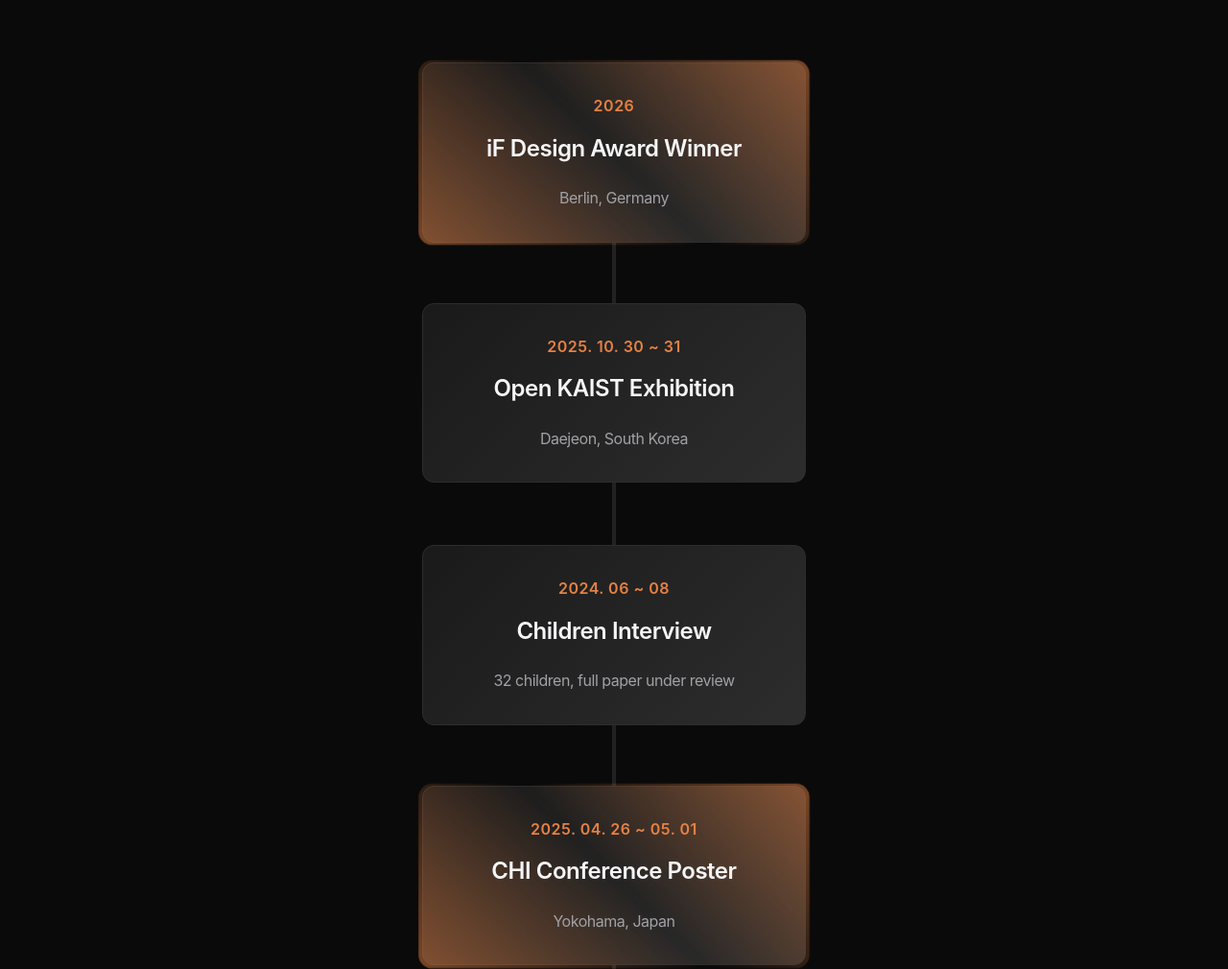
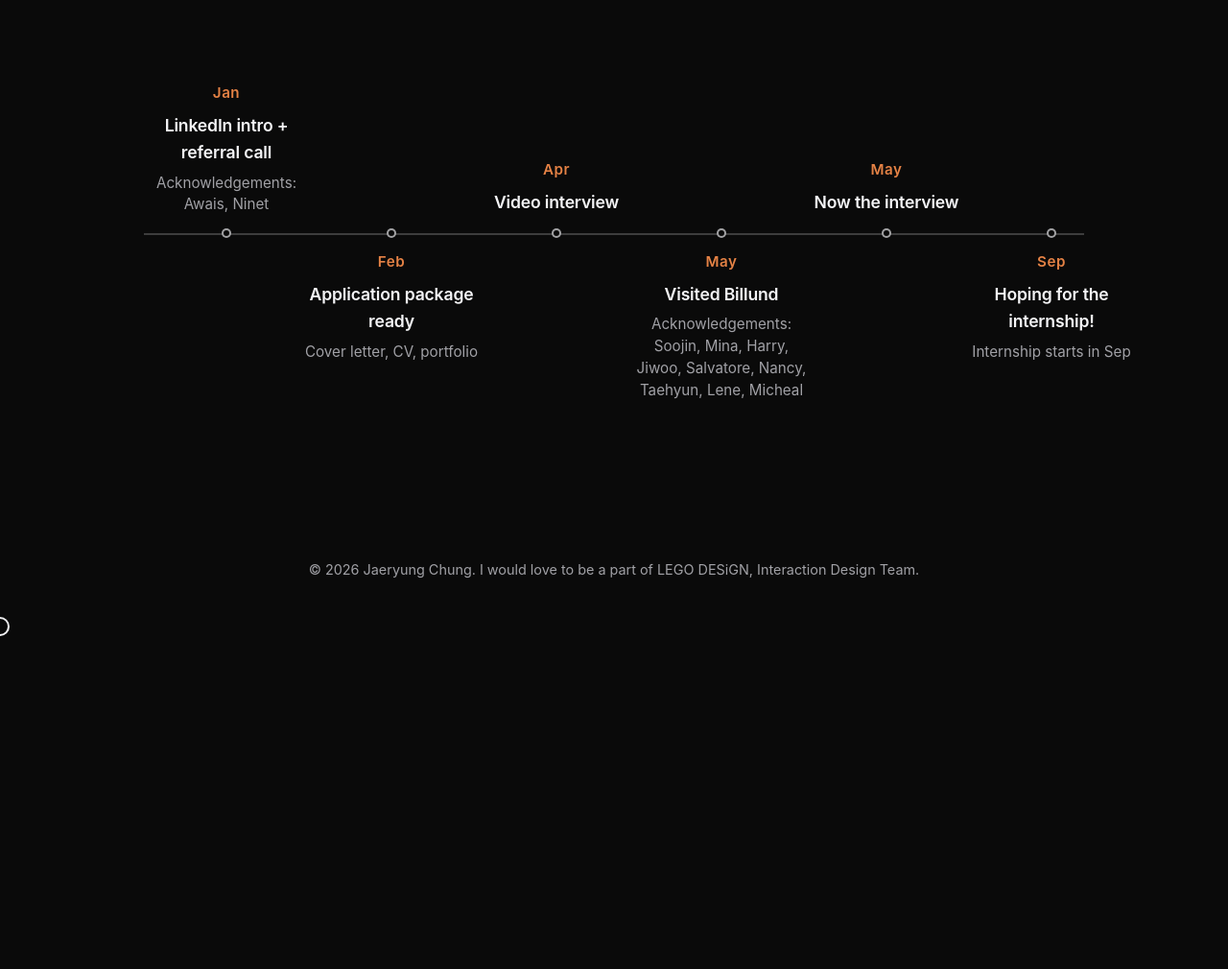
Before and after one commit to why-lego-should-hire-jaeryung/why-lego-should-hire-jaeryung.github.io, a website: page index.html in a window 1280 px wide. Shown: the part 6562-7572 px from the top of the page at 96% size. After the commit the page ends 7215 px from the top, so only its background shows below. Drawn offline with Linux system fonts and the light colour scheme; some packages are replaced by stand-ins of ours; a script that the page names is missing.

Commit message:
journey 1

```diff
--- a/index.html
+++ b/index.html
@@ -244,95 +244,57 @@
     <section id="showcase" class="fullscreen-section showcase-section">
         <div class="content-center fade-in">
             <h2>My Journey</h2>
-            <div class="timeline">
+            <div class="timeline journey-timeline">
                 <div class="timeline-item fade-in">
-                    <div class="timeline-dot"></div>
-                    <div class="timeline-content timeline-clickable" data-type="link" data-url="https://ifdesign.com/en/winner-ranking/project/wrighthere/764735">
-                        <div class="timeline-date">2026</div>
-                        <div class="timeline-title">
-                            iF Design Award Winner
-                            <span class="timeline-description">Berlin, Germany</span>
-                            <!-- <a href="https://ifdesign.com/en/winner-ranking/project/wrighthere/764735" class="info-icon" target="_blank" rel="noopener noreferrer">
-                                <span>i</span>
-                                <div class="info-popup">
-                                    <img src="src/if-2026.jpg" alt="iF Design Award">
-                                </div>
-                            </a> -->
-                        </div>
+                    <div class="timeline-card">
+                        <div class="timeline-date">Jan</div>
+                        <div class="timeline-title">LinkedIn intro + referral call</div>
+                        <div class="timeline-description">Acknowledgements: Awais, Ninet</div>
                     </div>
+                    <div class="timeline-marker"></div>
                 </div>
 
                 <div class="timeline-item fade-in">
-                    <div class="timeline-dot"></div>
-                    <div class="timeline-content">
-                        <div class="timeline-date">2025. 10. 30 ~ 31</div>
-                        <div class="timeline-title">
-                            Open KAIST Exhibition
-                            <span class="timeline-description">Daejeon, South Korea</span>
-                            <!-- <a href="#" class="info-icon" target="_blank" rel="noopener noreferrer">
-                                <span>i</span>
-                                <div class="info-popup">
-                                    <img src="src/placeholder.jpg" alt="Open KAIST Exhibition">
-                                </div>
-                            </a> -->
-                        </div>
+                    <div class="timeline-card">
+                        <div class="timeline-date">Feb</div>
+                        <div class="timeline-title">Application package ready</div>
+                        <div class="timeline-description">Cover letter, CV, portfolio</div>
                     </div>
+                    <div class="timeline-marker"></div>
                 </div>
 
                 <div class="timeline-item fade-in">
-                    <div class="timeline-dot"></div>
-                    <div class="timeline-content">
-                        <div class="timeline-date">2024. 06 ~ 08</div>
-                        <div class="timeline-title">
-                            Children Interview
-                            <span class="timeline-description">32 children, full paper under review</span>
-                        </div>
+                    <div class="timeline-card">
+                        <div class="timeline-date">Apr</div>
+                        <div class="timeline-title">Video interview</div>
                     </div>
+                    <div class="timeline-marker"></div>
                 </div>
 
                 <div class="timeline-item fade-in">
-                    <div class="timeline-dot"></div>
-                    <div class="timeline-content timeline-clickable" data-type="link" data-url="https://dl.acm.org/doi/10.1145/3706599.3719932">
-                        <div class="timeline-date">2025. 04. 26 ~ 05. 01</div>
-                        <div class="timeline-title">
-                            CHI Conference Poster
-                            <span class="timeline-description">Yokohama, Japan</span>
-                            <!-- <a href="https://chi2025.acm.org" class="info-icon" target="_blank" rel="noopener noreferrer">
-                                <span>i</span>
-                                <div class="info-popup">
-                                    <img src="src/placeholder.jpg" alt="Yokohama CHI Conference">
-                                </div>
-                            </a> -->
-                        </div>
+                    <div class="timeline-card">
+                        <div class="timeline-date">May</div>
+                        <div class="timeline-title">Visited Billund</div>
+                        <div class="timeline-description">Acknowledgements: Soojin, Mina, Harry, Jiwoo, Salvatore, Nancy, Taehyun, Lene, Micheal</div>
                     </div>
+                    <div class="timeline-marker"></div>
                 </div>
 
                 <div class="timeline-item fade-in">
-                    <div class="timeline-dot"></div>
-                    <div class="timeline-content timeline-clickable" data-type="link" data-url="https://design.co.kr/young-student/105407">
-                        <div class="timeline-date">2024. 12. 18 ~ 26</div>
-                        <div class="timeline-title">
-                            Seoul Exhibition
-                            <span class="timeline-description">Seoul, South Korea</span>
-                            <!-- <a href="#" class="info-icon" target="_blank" rel="noopener noreferrer">
-                                <span>i</span>
-                                <div class="info-popup">
-                                    <img src="src/placeholder.jpg" alt="Seoul Exhibition">
-                                </div>
-                            </a> -->
-                        </div>
+                    <div class="timeline-card">
+                        <div class="timeline-date">May</div>
+                        <div class="timeline-title">Now the interview</div>
                     </div>
+                    <div class="timeline-marker"></div>
                 </div>
 
                 <div class="timeline-item fade-in">
-                    <div class="timeline-dot"></div>
-                    <div class="timeline-content">
-                        <div class="timeline-date">2024. 05 ~</div>
-                        <div class="timeline-title">
-                            Project Start
-                            <span class="timeline-description">As ID KAIST graduation exhibition project</span>
-                        </div>
+                    <div class="timeline-card">
+                        <div class="timeline-date">Sep</div>
+                        <div class="timeline-title">Hoping for the internship!</div>
+                        <div class="timeline-description">Internship starts in Sep</div>
                     </div>
+                    <div class="timeline-marker"></div>
                 </div>
             </div>
         </div>
--- a/style.css
+++ b/style.css
@@ -738,121 +738,88 @@
 
 .timeline {
     position: relative;
-    max-width: 800px;
+    max-width: 1100px;
     margin: 0 auto;
-    padding: 2rem 0;
-}
-
-.timeline::before {
+    padding: 2.5rem 1rem;
+}
+
+.journey-timeline {
+    display: flex;
+    justify-content: space-between;
+    align-items: center;
+    gap: 2rem;
+}
+
+.journey-timeline::before {
     content: '';
+    position: absolute;
+    left: 0;
+    right: 0;
+    top: 50%;
+    height: 2px;
+    background: rgba(245, 245, 247, 0.22);
+    z-index: 0;
+}
+
+.timeline-item {
+    position: relative;
+    flex: 1 1 0;
+    min-width: 140px;
+    height: 220px;
+    display: flex;
+    align-items: center;
+    justify-content: center;
+}
+
+.timeline-marker {
+    position: absolute;
+    top: 50%;
+    left: 50%;
+    transform: translate(-50%, -50%);
+    width: 10px;
+    height: 10px;
+    border-radius: 50%;
+    border: 2px solid rgba(245, 245, 247, 0.65);
+    background: #0a0a0a;
+    z-index: 1;
+}
+
+.timeline-card {
     position: absolute;
     left: 50%;
     transform: translateX(-50%);
-    width: 4px;
-    height: 100%;
-    background: rgba(255, 255, 255, 0.1);
-    z-index: 0;
-}
-
-.timeline-item {
-    position: relative;
-    margin-bottom: 4rem;
-    display: flex;
-    justify-content: center;
-    align-items: center;
-}
-
-.timeline-dot {
-    display: none;
-}
-
-.timeline-content {
-    background: linear-gradient(135deg, #1a1a1a 0%, #2d2d2d 100%);
-    padding: 2rem 2.5rem;
-    border-radius: 12px;
-    border: 1px solid var(--border-color);
-    width: 100%;
-    max-width: 400px;
-    transition: all 0.3s ease;
+    width: 190px;
     text-align: center;
-    position: relative;
-    z-index: 1;
-}
-
-.timeline-content.timeline-clickable {
-    cursor: pointer;
-    position: relative;
-}
-
-.timeline-content.timeline-clickable::before {
-    content: '';
-    position: absolute;
-    top: -2px;
-    left: -2px;
-    right: -2px;
-    bottom: -2px;
-    border-radius: 14px;
-    background: linear-gradient(45deg, var(--accent), transparent, var(--accent));
-    opacity: 0;
-    transition: opacity 0.3s ease;
-    z-index: -1;
-    animation: borderPulse 3s ease-in-out infinite;
-}
-
-@keyframes borderPulse {
-    0%, 100% {
-        opacity: 0.3;
-        transform: scale(1);
-    }
-    50% {
-        opacity: 0.6;
-        transform: scale(1.02);
-    }
-}
-
-.timeline-content.timeline-clickable:hover::before {
-    opacity: 0.8;
-    animation: none;
-}
-
-.timeline-item:hover .timeline-content {
-    border-color: var(--accent);
-    transform: translateY(-4px);
+}
+
+.timeline-item:nth-child(odd) .timeline-card {
+    bottom: calc(50% + 18px);
+}
+
+.timeline-item:nth-child(even) .timeline-card {
+    top: calc(50% + 18px);
 }
 
 .timeline-date {
     color: var(--accent);
-    font-size: 1rem;
+    font-size: 0.95rem;
     font-weight: 600;
-    margin-bottom: 0.75rem;
     letter-spacing: 0.5px;
+    margin-bottom: 0.5rem;
 }
 
 .timeline-title {
-    font-size: 1.5rem;
+    font-size: 1.1rem;
     font-weight: 600;
-    letter-spacing: -0.02em;
-    display: flex;
-    flex-direction: column;
-    align-items: center;
-    gap: 0.75rem;
+    letter-spacing: -0.01em;
 }
 
 .timeline-description {
     display: block;
     color: var(--text-secondary);
-    font-size: 1rem;
-    font-weight: 400;
-    margin-top: 0.5rem;
-}
-
-.timeline-clickable {
-    transition: all 0.3s ease;
-    position: relative;
-}
-
-.timeline-clickable:active {
-    transform: scale(0.98);
+    font-size: 0.95rem;
+    margin-top: 0.4rem;
+    line-height: 1.5;
 }
 
 /* .info-icon {
@@ -1283,19 +1250,48 @@
     }
 
     .timeline {
-        padding: 1rem 0;
-    }
-
-    .timeline::before {
-        display: none;
+        padding: 1rem 0 0;
+    }
+
+    .journey-timeline {
+        display: block;
+    }
+
+    .journey-timeline::before {
+        left: 16px;
+        right: auto;
+        top: 0;
+        bottom: 0;
+        width: 2px;
+        height: 100%;
     }
 
     .timeline-item {
-        margin-bottom: 3rem;
-    }
-
-    .timeline-content {
-        padding: 1.5rem;
+        height: auto;
+        min-width: 0;
+        padding-left: 2.5rem;
+        margin-bottom: 2rem;
+        justify-content: flex-start;
+    }
+
+    .timeline-marker {
+        left: 16px;
+        top: 0.6rem;
+        transform: translate(-50%, 0);
+    }
+
+    .timeline-card {
+        position: relative;
+        left: 0;
+        transform: none;
+        width: 100%;
+        text-align: left;
+    }
+
+    .timeline-item:nth-child(odd) .timeline-card,
+    .timeline-item:nth-child(even) .timeline-card {
+        top: auto;
+        bottom: auto;
     }
 
     .timeline-date {
@@ -1303,7 +1299,7 @@
     }
 
     .timeline-title {
-        font-size: 1.2rem;
+        font-size: 1.1rem;
     }
 
     .timeline-description {
```
